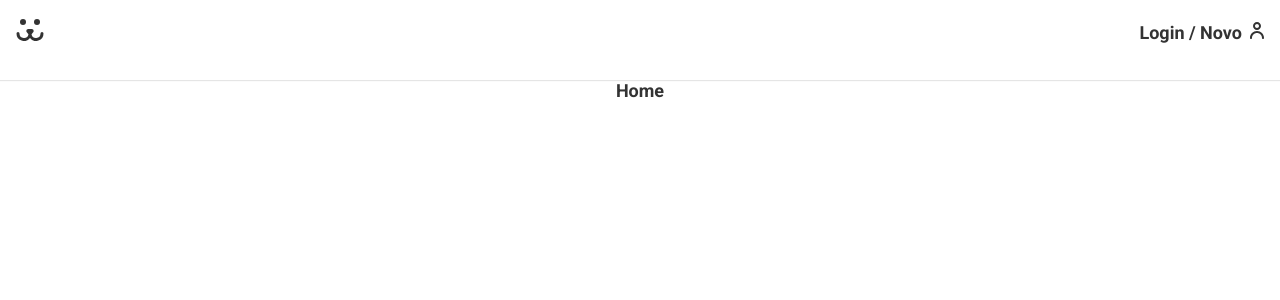
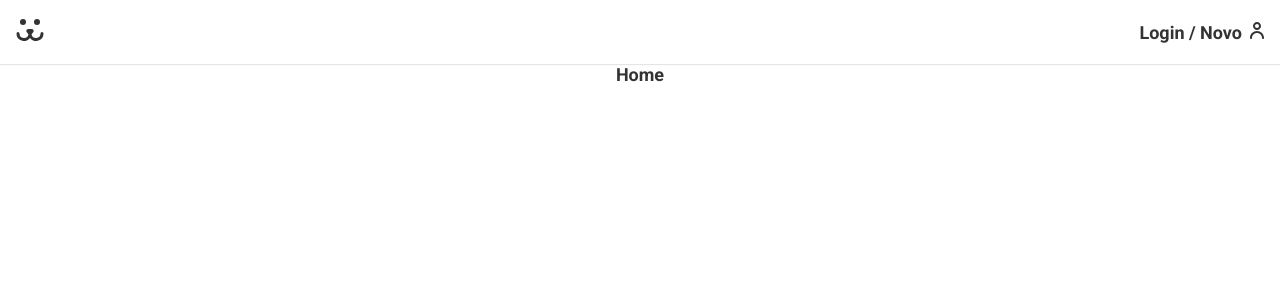
Before and after one commit to jp-cordeiro/instachorro, a React (Create React App) app: page / in a window 1280 px wide. Shown: the top 300 px of the page. Built offline with nearby package versions, Linux system fonts and the light colour scheme.

Commit message:
refactoring position of elements

```diff
--- a/src/components/Header/header.scss
+++ b/src/components/Header/header.scss
@@ -8,13 +8,13 @@
   z-index: 100;
   background: white;
   top: 0px;
-  height: 10vh;
+  height: 8vh;
 
   & nav {
     display: flex;
     align-items: center;
     justify-content: space-between;
-    height: 3rem;
+    height: 100%;
 
     & .logo {
       padding: 0.5rem 0;
--- a/src/styles/app.scss
+++ b/src/styles/app.scss
@@ -56,7 +56,7 @@ input {
   margin: 0 auto;
 
   & main {
-    margin-top: 10vh;
-    height: 90vh;
+    margin-top: 8vh;
+    height: 92vh;
   }
 }
```
